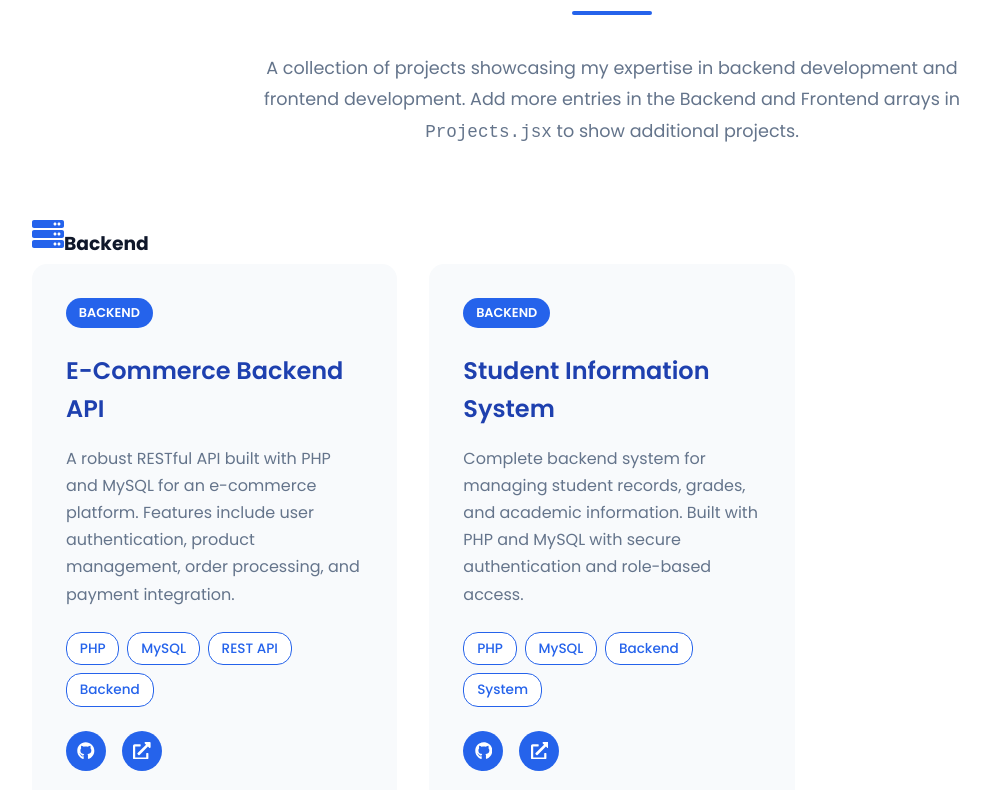
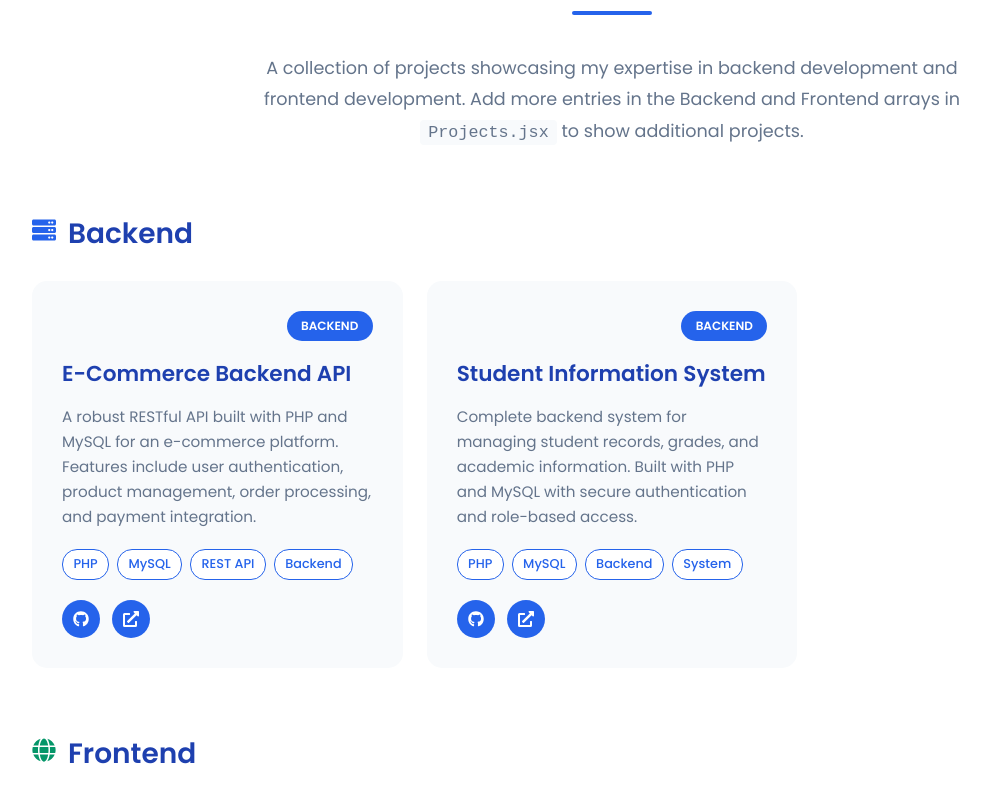
Before and after one commit to a1ear/myportfolio, a React (Vite) app in the folder Portfolio Projects/: page / in a window 1280 px wide. Shown: the part 3310-4100 px from the top of the page, without its empty margins (28-1018 px from the left). Built offline with nearby package versions, Linux system fonts and the light colour scheme.

Commit message:
Update Projects.css

```diff
--- a/Portfolio Projects/src/components/Projects.css
+++ b/Portfolio Projects/src/components/Projects.css
@@ -12,16 +12,50 @@
   line-height: 1.8;
 }
 
+.projects-intro code {
+  background: var(--light-gray);
+  padding: 0.2rem 0.5rem;
+  border-radius: 4px;
+  font-size: 0.95em;
+}
+
+.projects-content {
+  max-width: 1200px;
+  margin: 0 auto;
+}
+
+.project-category {
+  margin-bottom: 4rem;
+}
+
+.project-category:last-child {
+  margin-bottom: 0;
+}
+
+.category-title {
+  display: flex;
+  align-items: center;
+  gap: 0.75rem;
+  font-size: 1.75rem;
+  color: var(--dark-blue);
+  margin-bottom: 1.5rem;
+  font-weight: 600;
+}
+
+.category-icon {
+  font-size: 1.5rem;
+}
+
 .projects-grid {
   display: grid;
-  grid-template-columns: repeat(auto-fill, minmax(350px, 1fr));
-  gap: 2rem;
+  grid-template-columns: repeat(auto-fill, minmax(320px, 1fr));
+  gap: 1.5rem;
 }
 
 .project-card {
   background: var(--light-gray);
   border-radius: 15px;
-  padding: 2rem;
+  padding: 1.75rem;
   transition: all 0.3s ease;
   border: 2px solid transparent;
   display: flex;
@@ -30,67 +64,63 @@
 }
 
 .project-card:hover {
-  transform: translateY(-10px);
+  transform: translateY(-8px);
   border-color: var(--primary-blue);
-  box-shadow: 0 15px 40px rgba(37, 99, 235, 0.2);
+  box-shadow: 0 12px 32px rgba(37, 99, 235, 0.15);
   background: var(--white);
 }
 
 .project-header {
   display: flex;
-  justify-content: space-between;
+  justify-content: flex-end;
   align-items: center;
-  margin-bottom: 1.5rem;
-}
-
-.project-icon {
-  font-size: 2.5rem;
+  margin-bottom: 1rem;
 }
 
 .project-type {
-  background: var(--primary-blue);
   color: var(--white);
-  padding: 0.3rem 0.8rem;
+  padding: 0.35rem 0.9rem;
   border-radius: 20px;
-  font-size: 0.8rem;
+  font-size: 0.75rem;
   font-weight: 600;
   text-transform: uppercase;
 }
 
 .project-title {
-  font-size: 1.5rem;
+  font-size: 1.35rem;
   color: var(--dark-blue);
-  margin-bottom: 1rem;
+  margin-bottom: 0.75rem;
   font-weight: 600;
 }
 
 .project-description {
   color: var(--gray);
-  line-height: 1.7;
-  margin-bottom: 1.5rem;
+  line-height: 1.65;
+  margin-bottom: 1.25rem;
   flex-grow: 1;
+  font-size: 0.95rem;
 }
 
 .project-tags {
   display: flex;
   flex-wrap: wrap;
   gap: 0.5rem;
-  margin-bottom: 1.5rem;
+  margin-bottom: 1.25rem;
 }
 
 .project-tag {
   background: var(--white);
   color: var(--primary-blue);
-  padding: 0.3rem 0.8rem;
+  padding: 0.25rem 0.65rem;
   border-radius: 15px;
-  font-size: 0.85rem;
+  font-size: 0.8rem;
   font-weight: 500;
   border: 1px solid var(--primary-blue);
 }
 
 .project-links {
   display: flex;
-  gap: 1rem;
+  gap: 0.75rem;
   margin-top: auto;
 }
 
@@ -98,14 +128,14 @@
   display: flex;
   align-items: center;
   justify-content: center;
-  width: 40px;
-  height: 40px;
+  width: 38px;
+  height: 38px;
   background: var(--primary-blue);
   color: var(--white);
   border-radius: 50%;
   text-decoration: none;
   transition: all 0.3s ease;
-  font-size: 1.1rem;
+  font-size: 1rem;
 }
 
 .project-link:hover {
@@ -118,6 +148,14 @@
     padding: 60px 0;
   }
 
+  .project-category {
+    margin-bottom: 3rem;
+  }
+
+  .category-title {
+    font-size: 1.5rem;
+  }
+
   .projects-grid {
     grid-template-columns: 1fr;
   }
```
